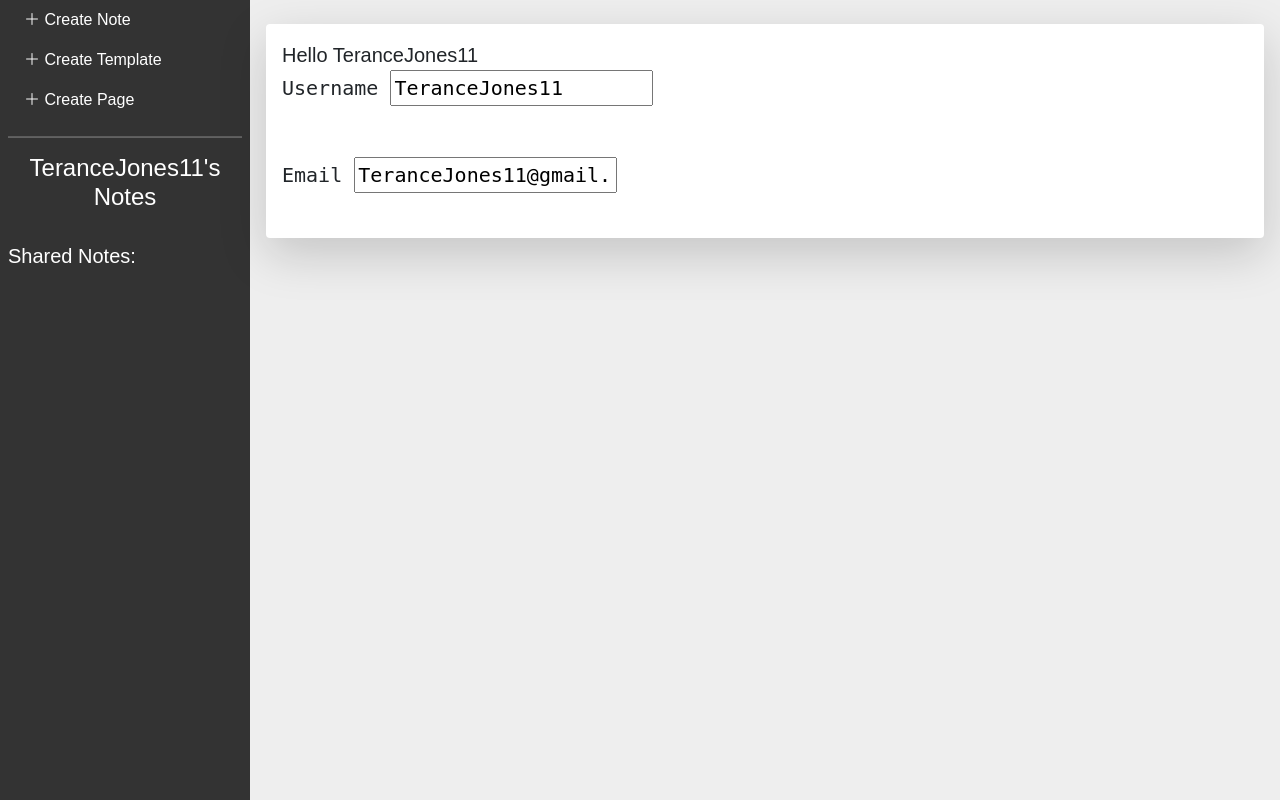
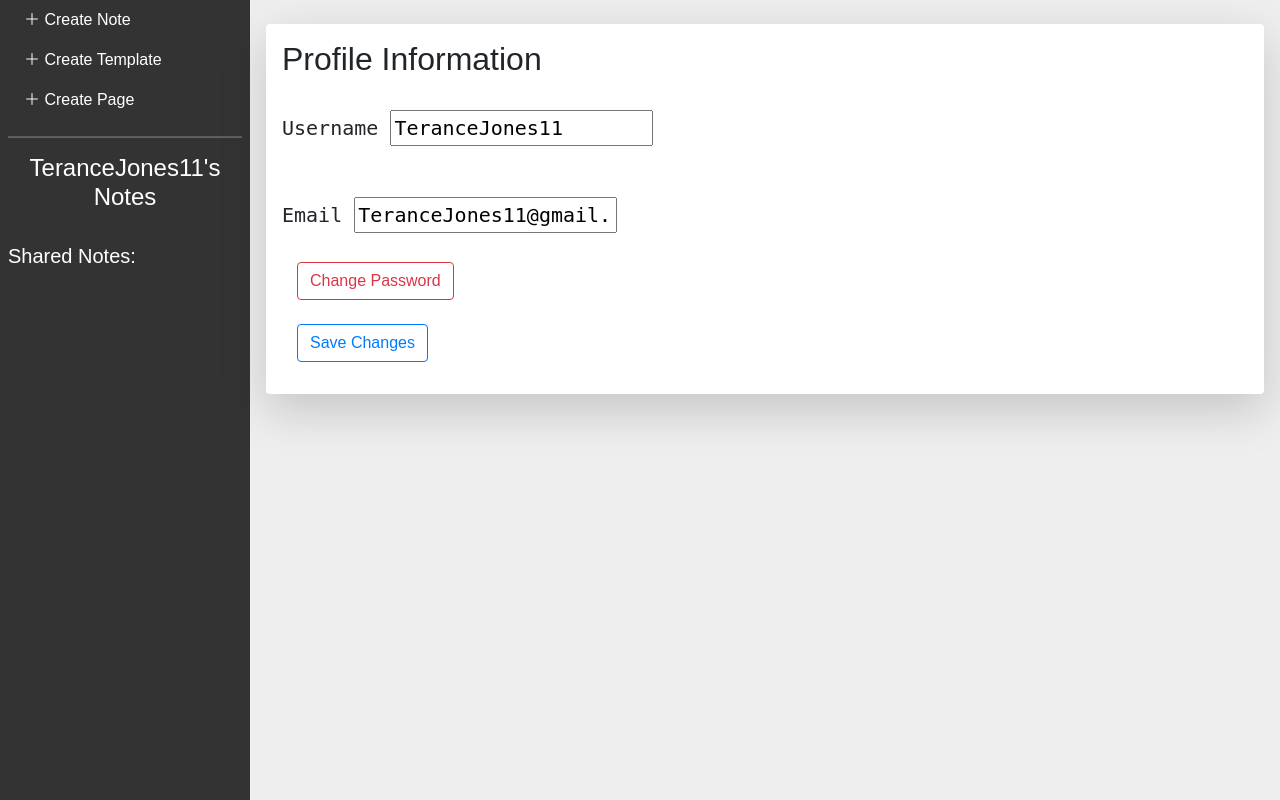
Before and after one commit to FardinHaque60/Scribe, a Flask app: page /view_profile in a window 1280 px wide. Shown: the part 56-856 px from the top of the page. Run offline with Flask 3, Linux system fonts and the light colour scheme; a user stored in the database is signed in; data comes from the database, SQL or seed files in the repository; data that the repository does not hold is empty; some libraries are stand-ins or nearby versions.

Commit message:
handling for edit page, profile, password

```diff
--- a/app/forms.py
+++ b/app/forms.py
@@ -76,5 +76,13 @@ class ShareNote(FlaskForm):
 
 class ViewProfile(FlaskForm):
     username = StringField("Username", validators=[DataRequired()], widget=TextInput())
-    password = PasswordField("Password", validators=[DataRequired()])
     email = StringField("Email")
+
+    submit = SubmitField("Save Changes")
+
+class ChangePassword(FlaskForm):
+    old_password = PasswordField('Old Password', validators=[DataRequired()])
+    new_password = PasswordField('New Password')
+    new_password2 = PasswordField( 'Repeat New Password', validators=[DataRequired(), EqualTo('new_password')])
+
+    submit = SubmitField("Change Password")
--- a/app/routes.py
+++ b/app/routes.py
@@ -1,12 +1,14 @@
-from datetime import datetime
 from flask import jsonify, render_template, redirect, flash, request, url_for
 from flask_login import current_user, login_user, login_required, logout_user
 from app import myapp_obj, db
-from datetime import date
-from .forms import LoginForm, CreateAccount, SearchForm, CreateNote, NoteManagment, CreateTemplate, ShareNote, ViewNote, CreatePage, ViewProfile, ViewPage
+from datetime import datetime
+from .forms import ChangePassword, LoginForm, CreateAccount, SearchForm, CreateNote, NoteManagment, CreateTemplate, ShareNote, ViewNote, CreatePage, ViewProfile, ViewPage
 from .models import User, Note, Template, Page
 
 '''for all routes add the flashed messages to html files'''
+@myapp_obj.context_processor
+def inject_current_time():
+    return dict(current_time=datetime.now().strftime("%Y-%m-%d %H:%M"))
 
 ''' --------dashboard route below---------'''
 # home route
@@ -14,6 +16,7 @@ from .models import User, Note, Template, Page
 @login_required # users that are not authenticated cannot access this link
 def main_page():
     name, notes, page_notes, shared = home_helper()
+
     return render_template('home.html', name=name, notes=notes, page_notes=page_notes, shared=shared)
 
 ''' ---------------login page route below----------------'''
@@ -70,6 +73,21 @@ def view_page(page_id):
     name, notes, page_notes, shared = home_helper()
     page = Page.query.get_or_404(page_id)
     form = ViewPage()
+
+    if request.method == 'GET':
+        form.title.data = page.title
+        form.body.data = page.description
+
+    if form.validate_on_submit():
+        page.title = form.title.data
+        page.description = form.body.data
+
+        db.session.commit()
+        flash("Edited Page Successfully", "editPageSuccess")
+        return redirect(url_for("view_page", page_id=page_id))
+    else:
+        print(form.errors)
+        print(request.form)
     return render_template('view_page.html', page=page, form=form, name=name, notes=notes, page_notes=page_notes, shared=shared)
 
 " -----------------------view note route below-------------------"
@@ -294,8 +312,40 @@ def view_profile():
     if request.method == 'GET':
         form.username.data = current_user.username
         form.email.data = current_user.email
-        form.password.data = current_user.password
+
+    if form.validate_on_submit():
+        current_user.username = form.username.data
+        current_user.email = form.email.data
+
+        db.session.commit()
+
+        flash("Profile Edited Succesfully!", "profileEditSuccess")
+        return redirect('/view_profile')
+    else:
+        print(form.errors)
+        print(request.form)
     return render_template('view_profile.html', form=form, name=name, notes=notes, page_notes=page_notes, shared=shared)
+
+''' ----------- chage password route, button for this is on edit profile page --------- '''
+@myapp_obj.route('/change_password', methods=['GET', 'POST'])
+def change_password():
+    name, notes, page_notes, shared = home_helper()
+    form = ChangePassword()
+
+    if form.validate_on_submit():
+        if current_user.check_password(form.old_password.data):
+            current_user.set_password(form.new_password.data)
+
+            db.session.commit()
+            flash("Password changed successfully", "changePasswordSuccess")
+            return redirect('/change_password')
+        else:
+            flash("Incorrect password", "changePasswordFail")
+            return redirect('/change_password')
+    else:
+        print(form.errors)
+        print(request.form)
+    return render_template('change_password.html', form=form, name=name, notes=notes, page_notes=page_notes, shared=shared)
 
 ''' --------------------- helper method that holds home page info ---------------'''
 #used for any pages that extend home.html
--- a/app/templates/view_note.html
+++ b/app/templates/view_note.html
@@ -17,7 +17,6 @@
 
     <form id="view_note_form" method="POST" action="">
         {{ form.hidden_tag() }}
-        <div class="row mb-2">
         <div class="col" style="font-size: 20px;">
             <p><small>last change: {{ note.timestamp.strftime("%Y-%m-%d %H:%M") }}</small></p>
                 Owner: {{ owner }} <br>
@@ -33,7 +32,9 @@
             </p>
             <br>
         </div>
+    </form>
 
+    <div class="row mb-2">
         <div class="col-auto">
             <a href = "{{ url_for('move_to_trash', note_id=note.id)}}" class="btn btn-outline-danger">Trash</a>
         </div>
@@ -45,9 +46,7 @@
         <div class="col-auto">
             <button type="button" class="btn btn-outline-primary" onclick="submitForm()"> Save Changes </button>
         </div>
-
     </div>
-    </form>
 
     <script src="https://cdn.quilljs.com/1.3.6/quill.js"></script>
     <script>
--- a/app/templates/view_profile.html
+++ b/app/templates/view_profile.html
@@ -1,10 +1,24 @@
 {% extends "home.html" %}
 
 {% block content%}
+    <h2> Profile Information </h2> <br>
+    {% with messages = get_flashed_messages(category_filter=["profileEditSuccess"]) %}
+    {% if messages %}
+        {% for message in messages%}
+            <div class="alert alert-success alert-dismissible fade show" role="alert">
+                {{ message }}
+                <button type="button" class="close" data-dismiss="alert" aria-label="Close">
+                    <span aria-hidden="true">&times;</span>
+                </button>
+            </div>
+        {% endfor %}
+    {% endif %}
+    {% endwith %}
 
+    <form id="view_profile_form" method="POST" action="">
+        {{ form.hidden_tag() }}
         <div class="row mb-2">
-
-        <div class="col" style="font-size: 20px;"> Hello {{ name }}<br>
+            <div class="col" style="font-size: 20px;">
                 <p> {{form.username.label}}
                 {{form.username}} </p>
                 <br>
@@ -14,4 +28,13 @@
             </div>
         </div>
 
+        <div class="col-auto">
+            <a href = "{{ url_for('change_password')}}" class="btn btn-outline-danger">Change Password</a>
+        </div> <br>
+
+        <div class="col-auto">
+            {{form.submit(class="btn btn-outline-primary")}}
+        </div>
+    </form>
+
 {% endblock %}
```
Also changed, not shown: app/templates/change_password.html (added, +59 -0 lines), app/templates/view_page.html (+28 -3 lines). Lines whose indentation alone changed are shown as unchanged.
